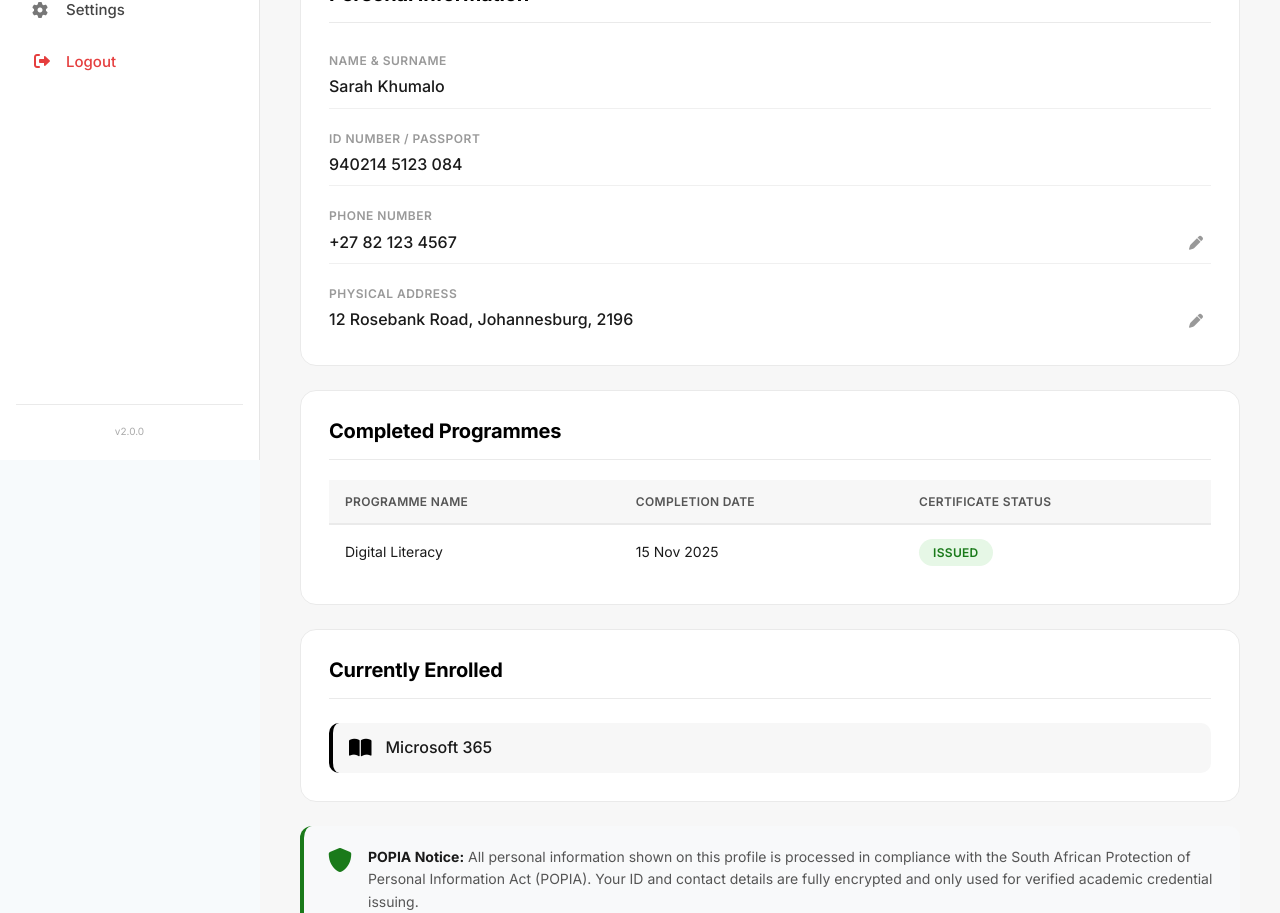
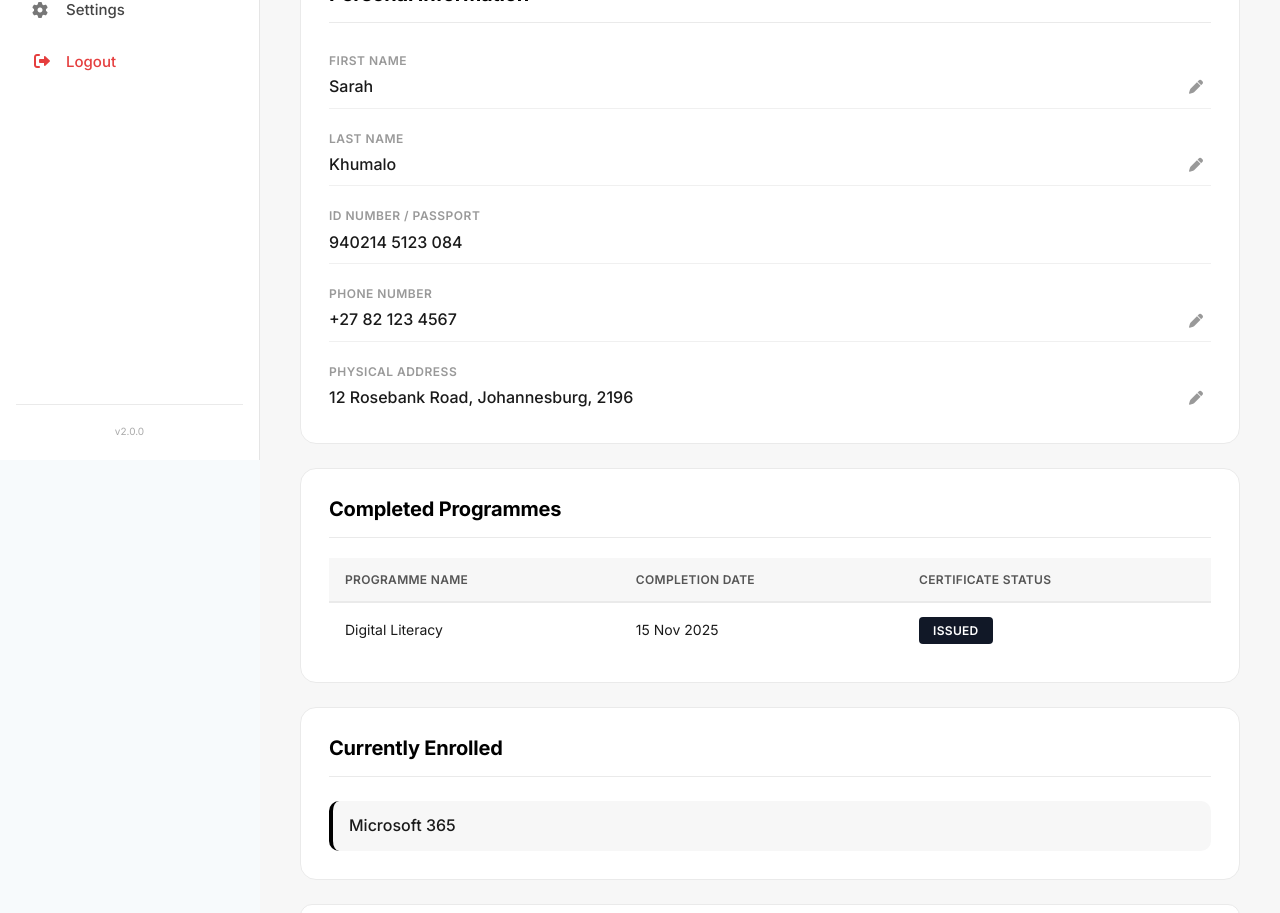
Before and after one commit to IIK-Organisation-NPO/IIK-portal-platform, a React (Vite) app: page /learner/profile in a window 1280 px wide. Shown: the part 340-1253 px from the top of the page. Built offline with nearby package versions, Linux system fonts and the light colour scheme; a web font is replaced by a local one.

Commit message:
fixed Learner profile bugs

```diff
--- a/src/pages/Learner_Screens/Learner_Profile.jsx
+++ b/src/pages/Learner_Screens/Learner_Profile.jsx
@@ -22,7 +22,8 @@ const Learner_Profile = () => {
 
   // Personal Information
   const [personalInfo, setPersonalInfo] = useState({
-    name: 'Sarah Khumalo',
+    firstName: 'Sarah',
+    lastName: 'Khumalo',
     idNumber: '940214 5123 084',
     phone: '+27 82 123 4567',
     address: '12 Rosebank Road, Johannesburg, 2196'
@@ -61,19 +62,7 @@ const Learner_Profile = () => {
     setEditValue('');
   };
 
-  // Render non-editable field (Name & Surname, ID Number)
-  const renderNonEditableField = (label, value) => {
-    return (
-      <div className="info-item">
-        <label>{label}</label>
-        <div className="info-value-wrapper">
-          <p>{value}</p>
-        </div>
-      </div>
-    );
-  };
-
-  // Render editable field (Phone Number, Physical Address)
+  // Render editable field
   const renderEditableField = (label, field, value) => {
     const isEditing = editingField === field;
 
@@ -145,11 +134,19 @@ const Learner_Profile = () => {
           <section className="profile-section">
             <h2>Personal Information</h2>
             <div className="profile-info-list">
-              {/* Name & Surname - Not Editable */}
-              {renderNonEditableField('Name & Surname', personalInfo.name)}
+              {/* First Name - Editable */}
+              {renderEditableField('First Name', 'firstName', personalInfo.firstName)}
+
+              {/* Last Name - Editable */}
+              {renderEditableField('Last Name', 'lastName', personalInfo.lastName)}
 
               {/* ID Number / Passport - Not Editable */}
-              {renderNonEditableField('ID Number / Passport', personalInfo.idNumber)}
+              <div className="info-item">
+                <label>ID Number / Passport</label>
+                <div className="info-value-wrapper">
+                  <p>{personalInfo.idNumber}</p>
+                </div>
+              </div>
 
               {/* Phone Number - Editable */}
               {renderEditableField('Phone Number', 'phone', personalInfo.phone)}
@@ -177,7 +174,7 @@ const Learner_Profile = () => {
                       <td>{programme.name}</td>
                       <td>{programme.completionDate}</td>
                       <td>
-                        <span className="status-badge issued">{programme.status}</span>
+                        <span className="status-badge">{programme.status}</span>
                       </td>
                     </tr>
                   ))}
@@ -191,7 +188,6 @@ const Learner_Profile = () => {
             <h2>Currently Enrolled</h2>
             <div className="enrolled-card">
               <div className="enrolled-item">
-                <i className="fas fa-book-open"></i>
                 <span>{currentlyEnrolled}</span>
               </div>
             </div>
@@ -199,7 +195,6 @@ const Learner_Profile = () => {
 
           {/* POPIA Notice */}
           <div className="popia-notice">
-            <i className="fas fa-shield-alt"></i>
             <p>
               <strong>POPIA Notice:</strong> All personal information shown on this profile is processed in compliance with the South African Protection of Personal Information Act (POPIA).
               Your ID and contact details are fully encrypted and only used for verified academic credential issuing.
--- a/src/styles/Learner/Learner_Profile.css
+++ b/src/styles/Learner/Learner_Profile.css
@@ -1,3 +1,5 @@
+/* src/styles/Learner/Learner_Profile.css */
+
 /* ---- Layout Wrapper ---- */
 .profile-layout {
   display: flex;
@@ -23,7 +25,7 @@
 /* Profile Header */
 .learner-profile .profile-header {
   margin-bottom: 32px;
-  background: #999999;
+  background: #F9FAFB;
   border-radius: 16px;
   padding: 28px 32px;
   border: 1px solid #eaeaea;
@@ -45,7 +47,7 @@
 
 .learner-profile .profile-user-info .member-since {
   font-size: 14px;
-  color: #ffffff;
+  color: #E5E7EB;
   margin: 0;
 }
 
@@ -223,22 +225,19 @@
   border-bottom: none;
 }
 
-/* Status Badge */
+/* Status Badge - Updated colors */
 .learner-profile .status-badge {
   display: inline-block;
   padding: 4px 14px;
-  border-radius: 20px;
   font-size: 12px;
   font-weight: 600;
   letter-spacing: 0.3px;
+  background: #111827;
+  color: #ffffff;
+  border-radius: 4px;
 }
 
-.learner-profile .status-badge.issued {
-  background: #e6f7e6;
-  color: #1a7a1a;
-}
-
-/* Currently Enrolled */
+/* Currently Enrolled - Removed icon */
 .learner-profile .enrolled-card {
   padding: 4px 0;
 }
@@ -246,16 +245,10 @@
 .learner-profile .enrolled-item {
   display: flex;
   align-items: center;
-  gap: 14px;
   padding: 12px 16px;
   background: #f7f7f7;
   border-radius: 10px;
   border-left: 4px solid #000000;
-}
-
-.learner-profile .enrolled-item i {
-  font-size: 20px;
-  color: #000000;
 }
 
 .learner-profile .enrolled-item span {
@@ -264,33 +257,25 @@
   color: #1a1a1a;
 }
 
-/* POPIA Notice */
+/* POPIA Notice - Updated styles */
 .learner-profile .popia-notice {
-  display: flex;
-  gap: 16px;
   padding: 20px 24px;
-  background: #f8f9fa;
+  border: 1px solid #eaeaea;
   border-radius: 12px;
-  border-left: 4px solid #1a7a1a;
   margin-top: 8px;
-}
-
-.learner-profile .popia-notice i {
-  font-size: 24px;
-  color: #1a7a1a;
-  flex-shrink: 0;
-  margin-top: 2px;
+  background: #ffffff;
 }
 
 .learner-profile .popia-notice p {
   font-size: 14px;
   line-height: 1.6;
-  color: #555555;
+  color: #4B5563;
   margin: 0;
 }
 
 .learner-profile .popia-notice p strong {
-  color: #1a1a1a;
+  color: #4B5563;
+  font-weight: 700;
 }
 
 /* ---- Mobile Responsive ---- */
@@ -361,13 +346,7 @@
   }
 
   .learner-profile .popia-notice {
-    flex-direction: column;
-    gap: 10px;
     padding: 16px 18px;
-  }
-
-  .learner-profile .popia-notice i {
-    font-size: 20px;
   }
 
   .learner-profile .popia-notice p {
```
